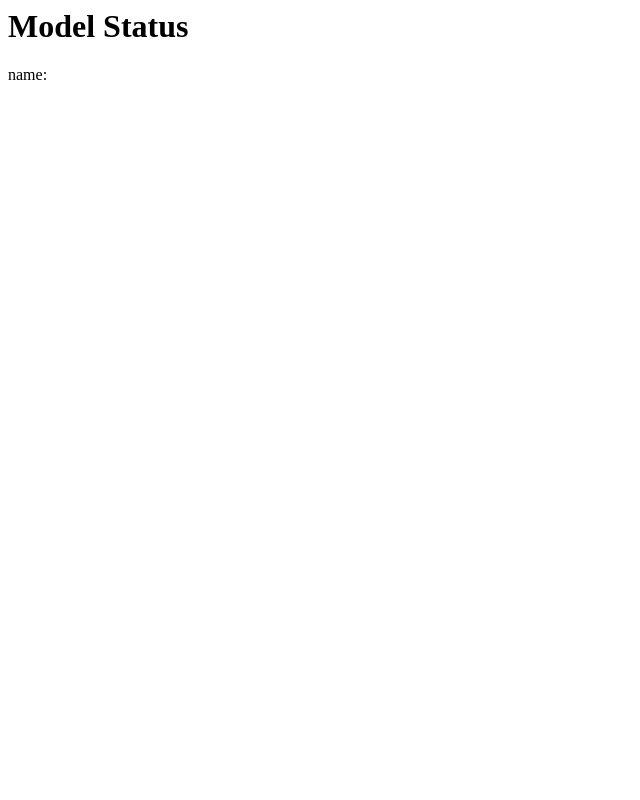
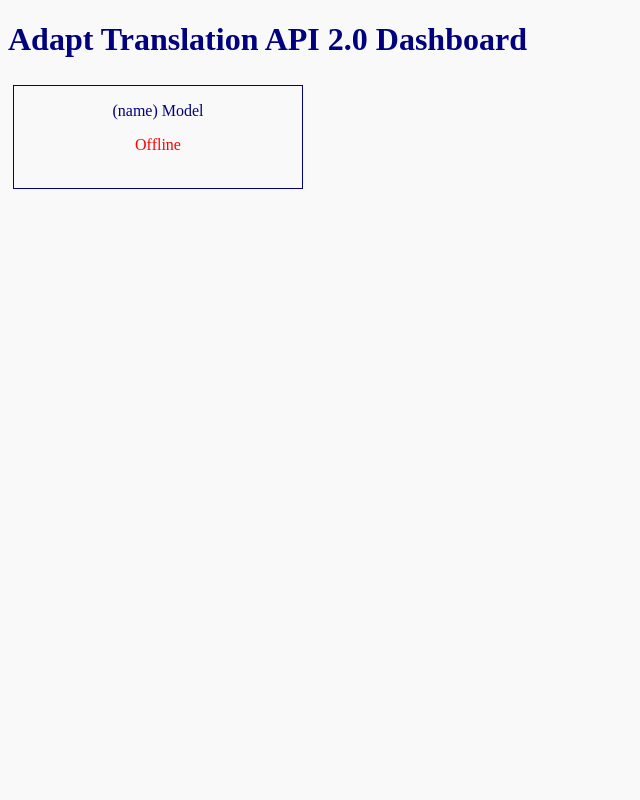
Before and after one commit to DanielGall500/Aniela, a FastAPI app: template src/app/templates/model_status.html in a window 1280 px wide. Shown: the whole page, without its empty margins (0-640 px from the left). Run offline with FastAPI, Linux system fonts and the light colour scheme; the template is opened without the code that fills it: most values are stand-ins (such as "Sample title", 1, 10 or a date in 2020); parts of the project's set-up code (start-up, migrations or seed data) failed here and were passed over.

Commit message:
dashboard created for model testing

```diff
--- a/src/app/api.py
+++ b/src/app/api.py
@@ -6,6 +6,7 @@ from app.auth.auth_bearer import JWTBearer, signJWT
 from app.mt_models.connection import MTRequestHandler
 from fastapi.templating import Jinja2Templates
 from app.mt_models.connection import MTServerConnection
+import pytest
 
 app = FastAPI(
     title="Adapt Translation API",
@@ -31,11 +32,6 @@ mt_server_connection = MTServerConnection()
 async def root():
     return RedirectResponse(url="/redoc")
 
-@app.get("/restart", tags=["Maintenance"])
-async def restart():
-    print("Restarting the server...")
-    pass
-
 @app.post("/translate", dependencies=[Depends(JWTBearer())], response_model=TranslateResponse, tags=["Translation Calls"])
 async def translate(request: TranslateRequest):
     response = TranslateResponse()
@@ -49,7 +45,7 @@ async def translate(request: TranslateRequest):
 
     return JSONResponse(translation)
 
-@app.post("/login", tags=["User Authentication"])
+@app.post("/login", status_code=200, tags=["User Authentication"])
 async def login(request: LoginDetails):
     username = request.username
     password_attempt = request.password
@@ -61,7 +57,7 @@ async def login(request: LoginDetails):
     else:
         return user_authentication
 
-@app.get("/status", response_class=HTMLResponse, tags=["Maintenance"])
+@app.get("/dashboard", response_class=HTMLResponse, tags=["Maintenance"])
 async def status(request: Request):
     await mt_server_connection.connect_to_all()
     as_dict = mt_server_connection.all_as_dict()
--- a/src/app/mt_models/connection.py
+++ b/src/app/mt_models/connection.py
@@ -20,8 +20,6 @@ class MTServerConnection:
         self.model_connections = {}
         self.model_connections_output = {}
         self.request_handler = MTRequestHandler()
-
-        self.connect_to_all()
 
     def __str__(self) -> str:
         connection_view = "\n"
--- /dev/null
+++ b/src/app/templates/dashboard.css
@@ -0,0 +1,7 @@
+body {
+    background-color: aquamarine;
+}
+
+h1 {
+    color: navy;
+}
--- a/src/app/templates/model_status.html
+++ b/src/app/templates/model_status.html
@@ -1,10 +1,50 @@
-<h1>Model Status</h1>
+<!DOCTYPE html>
+<head>
+    <link rel="stylesheet" href="dashboard.css">
+</head>
+<html>
+    <h1>Adapt Translation API 2.0 Dashboard</h1>
+    <div class="board">
     {% for key in connections.keys() %}
-    <p>{{key}}: {{ connections[key]["is_connected"] }} </p>
+        <div class="board-item">
+            <p>({{key}}) Model</p>
             {% if connections[key]["is_connected"] %}
+                <p style="color: green">Online</p>
                 <p>Input: {{ connections[key]["input"] }}</p>
                 <p>Output: {{ connections[key]["output"] }}</p>
                 <p>Time (s): {{ connections[key]["time"] }}s</p>
+            {% else %}
+                <p style="color: red">Offline</p>
             {% endif %}
             <br>
+        </div>
     {% endfor %}
+        </div>
+    </div>
+</html>
+
+<style>
+:root {
+    --board-item-margin: 300px;
+}
+body {
+    background-color: rgba(245, 245, 245, 0.527);
+}
+
+h1,p {
+    color: navy;
+}
+
+.board-item {
+    border: 1px solid navy;
+    text-align: center;
+    margin: 5px;
+}
+
+.board {
+    display: grid;
+    grid-template-columns: repeat(5, var(--board-item-margin));
+    grid-template-rows: auto auto auto auto auto;
+    gap: 15px 10px;
+}
+</style>
```
Also changed, not shown: src/app/tests/test_api.py (+0 -1 lines), src/main.py (+4 -4 lines), 2 other files. Lines whose indentation alone changed are shown as unchanged.
